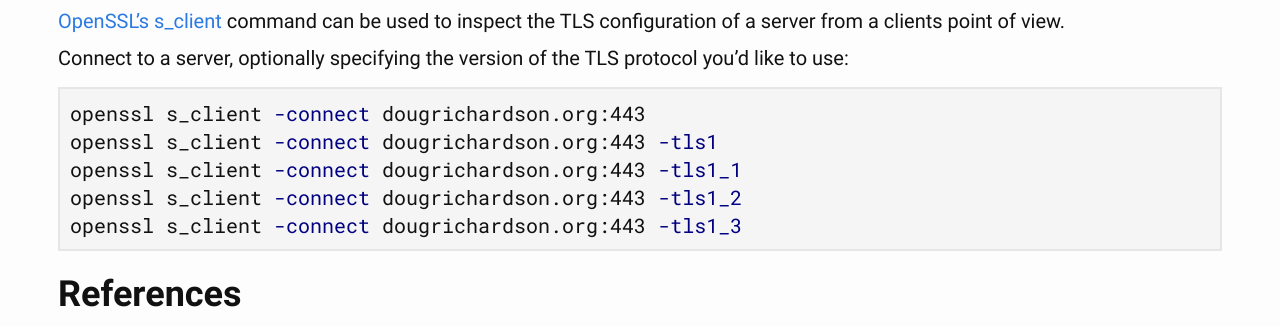
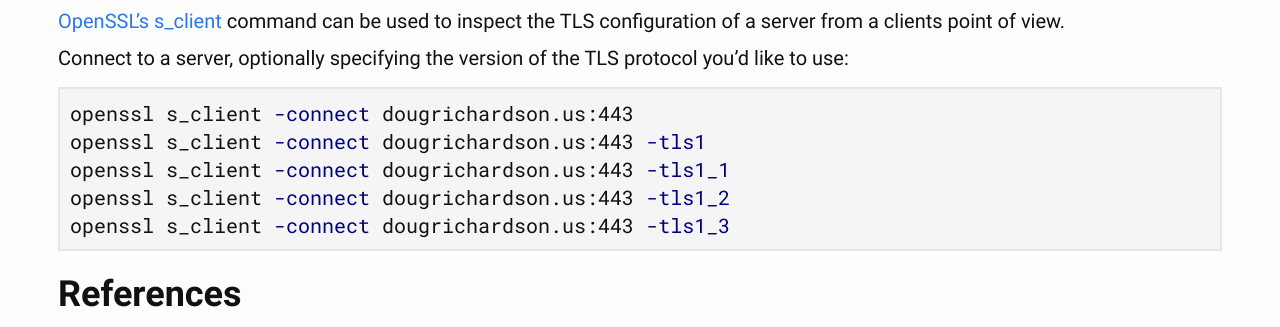
Before and after one commit to drichardson/dougrichardson.us, a Jekyll site: the page built from site/_notes/web-security.markdown, in a window 1280 px wide. Shown: the part 1519-1846 px from the top of the page. Built offline with Jekyll 4.4.1, drawn with Linux system fonts in a browser that asks for light colours.

Commit message:
remove references to dougrichardson.org

````diff
--- a/site/_notes/web-security.markdown
+++ b/site/_notes/web-security.markdown
@@ -77,11 +77,11 @@ used to inspect the TLS configuration of a server from a clients point of view.
 Connect to a server, optionally specifying the version of the TLS protocol you'd like to use:
 
 ```bash
-openssl s_client -connect dougrichardson.org:443
-openssl s_client -connect dougrichardson.org:443 -tls1
-openssl s_client -connect dougrichardson.org:443 -tls1_1
-openssl s_client -connect dougrichardson.org:443 -tls1_2
-openssl s_client -connect dougrichardson.org:443 -tls1_3
+openssl s_client -connect dougrichardson.us:443
+openssl s_client -connect dougrichardson.us:443 -tls1
+openssl s_client -connect dougrichardson.us:443 -tls1_1
+openssl s_client -connect dougrichardson.us:443 -tls1_2
+openssl s_client -connect dougrichardson.us:443 -tls1_3
 ```
 
 # References
````
Also changed, not shown: README.md, 3 other files.
